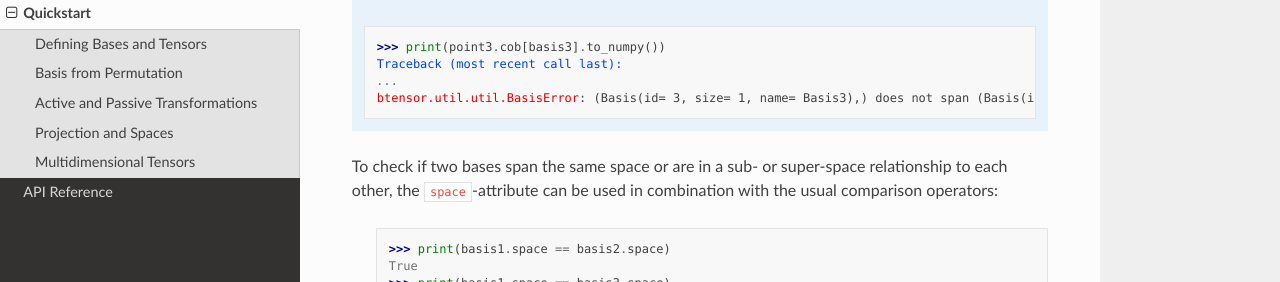
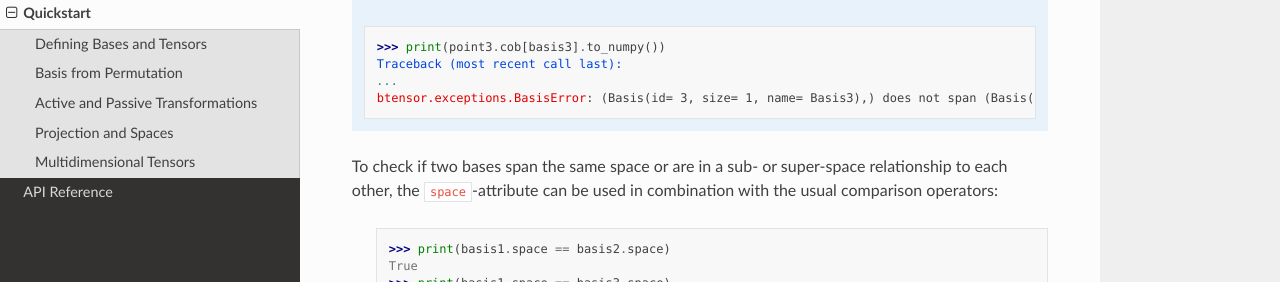
Before and after one commit to maxnus/btensor, a Sphinx documentation site: the page built from docs/source/quickstart.rst, in a window 1280 px wide and 900 px high, scrolled down 4027 px. Shown: the part 169-451 px from the top of the window. Built offline with Sphinx 7.4.7 and the Read the Docs theme 2.0.0, drawn with Linux system fonts in a browser that asks for light colours.

Commit message:
Corrects documentation

```diff
--- a/docs/source/quickstart.rst
+++ b/docs/source/quickstart.rst
@@ -219,7 +219,7 @@ transforming back into the original basis:
       >>> print(point3.cob[basis3].to_numpy())
       Traceback (most recent call last):
       ...
-      btensor.util.util.BasisError: (Basis(id= 3, size= 1, name= Basis3),) does not span (Basis(id= 1, size= 2, name= Basis1),)
+      btensor.exceptions.BasisError: (Basis(id= 3, size= 1, name= Basis3),) does not span (Basis(id= 1, size= 2, name= Basis1),)
 
 
 To check if two bases span the same space or are in a sub- or super-space relationship to each other,
```
